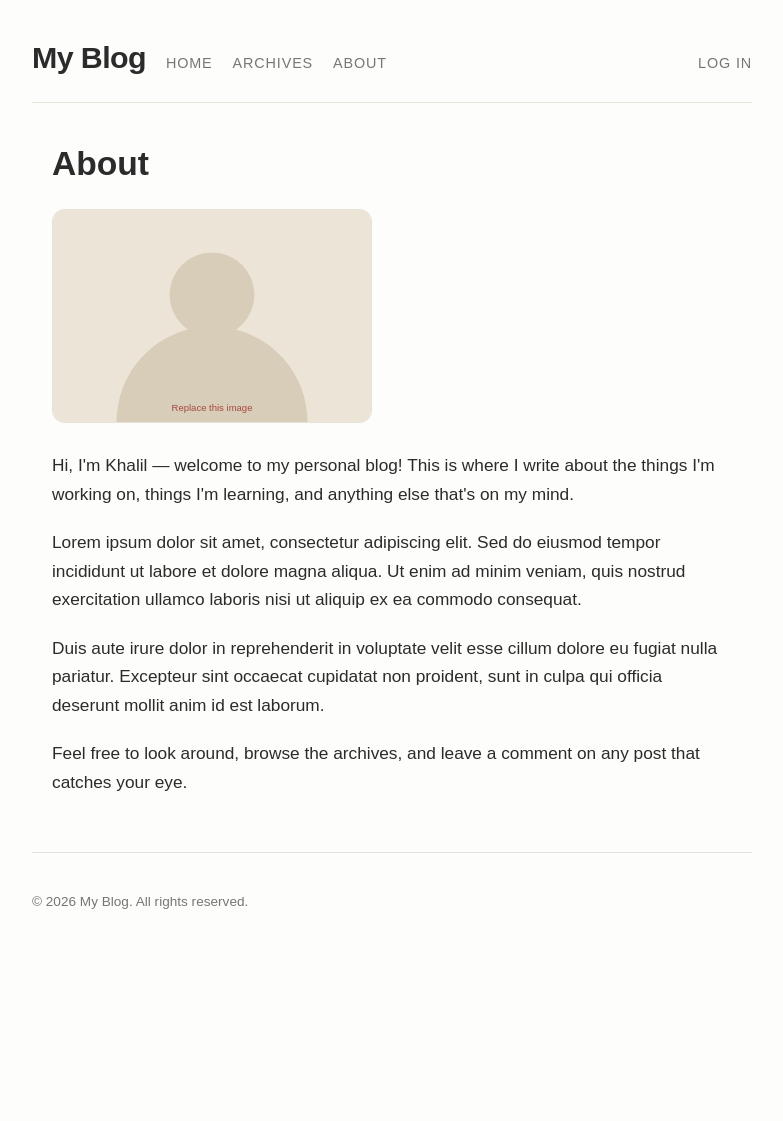
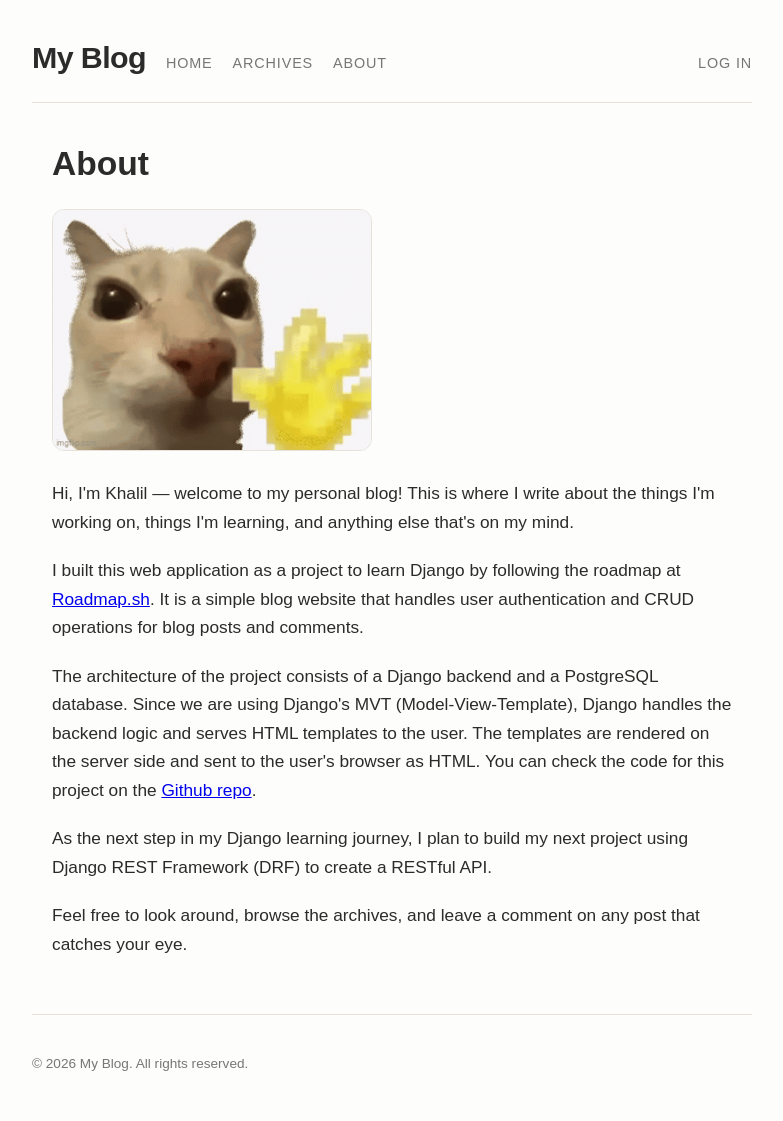
Before and after one commit to Khalil002/My-Blog, a Django app: page /about/ in a window 1280 px wide. Shown: the top 1121 px of the page, without its empty margins (248-1031 px from the left). Before the commit the page ends 909 px from the top, so only its background shows below. Run offline with Django 5.2, Linux system fonts and the light colour scheme.

Commit message:
Modified readme

```diff
--- a/blog/templates/blog/about.html
+++ b/blog/templates/blog/about.html
@@ -6,22 +6,23 @@
 {% block content %}
     <h1 class="post-title">About</h1>
 
-    <img class="about-photo" src="{% static 'blog/img/about.svg' %}" alt="A placeholder portrait">
-
+    <img class="about-photo" src="{% static 'blog/img/cat-meme-wave-emoji.gif' %}" alt="Waving cat meme" width="250">
     <div class="post-content">
         <p>
             Hi, I'm Khalil — welcome to my personal blog! This is where I write about the
             things I'm working on, things I'm learning, and anything else that's on my mind.
         </p>
         <p>
-            Lorem ipsum dolor sit amet, consectetur adipiscing elit. Sed do eiusmod tempor
-            incididunt ut labore et dolore magna aliqua. Ut enim ad minim veniam, quis
-            nostrud exercitation ullamco laboris nisi ut aliquip ex ea commodo consequat.
+            I built this web application as a project to learn Django by following the roadmap at <a href="https://roadmap.sh/django">Roadmap.sh</a>.
+            It is a simple blog website that handles user authentication and CRUD operations for blog posts and comments.
         </p>
         <p>
-            Duis aute irure dolor in reprehenderit in voluptate velit esse cillum dolore eu
-            fugiat nulla pariatur. Excepteur sint occaecat cupidatat non proident, sunt in
-            culpa qui officia deserunt mollit anim id est laborum.
+            The architecture of the project consists of a Django backend and a PostgreSQL database.
+            Since we are using Django's MVT (Model-View-Template), Django handles the backend logic and serves HTML templates to the user.
+            The templates are rendered on the server side and sent to the user's browser as HTML. You can check the code for this project on the <a href="https://github.com/Khalil002/personal-blog">Github repo</a>.
+        </p>
+        <p>
+            As the next step in my Django learning journey, I plan to build my next project using Django REST Framework (DRF) to create a RESTful API.
         </p>
         <p>
             Feel free to look around, browse the archives, and leave a comment on any post
```
Also changed, not shown: README.md, blog/static/blog/img/about.svg (deleted), blog/static/blog/img/cat-meme-wave-emoji.gif (added).
